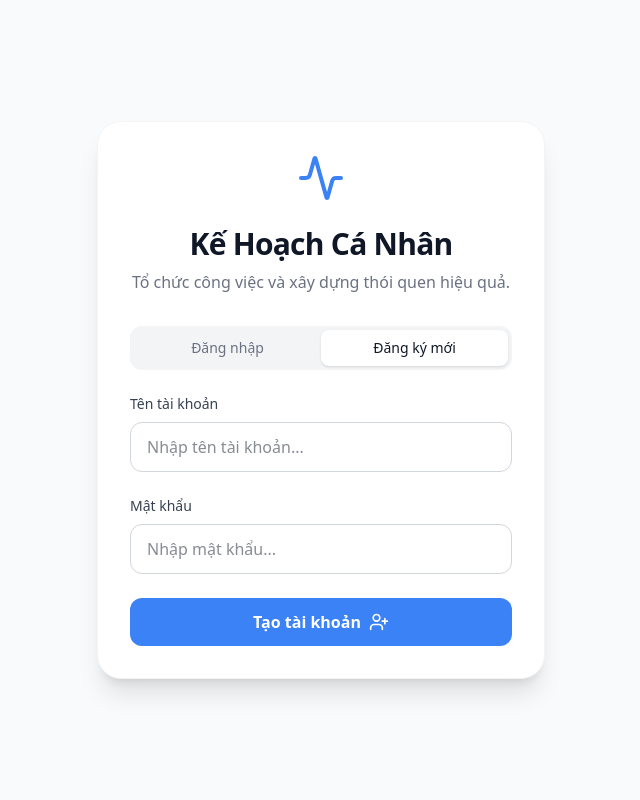
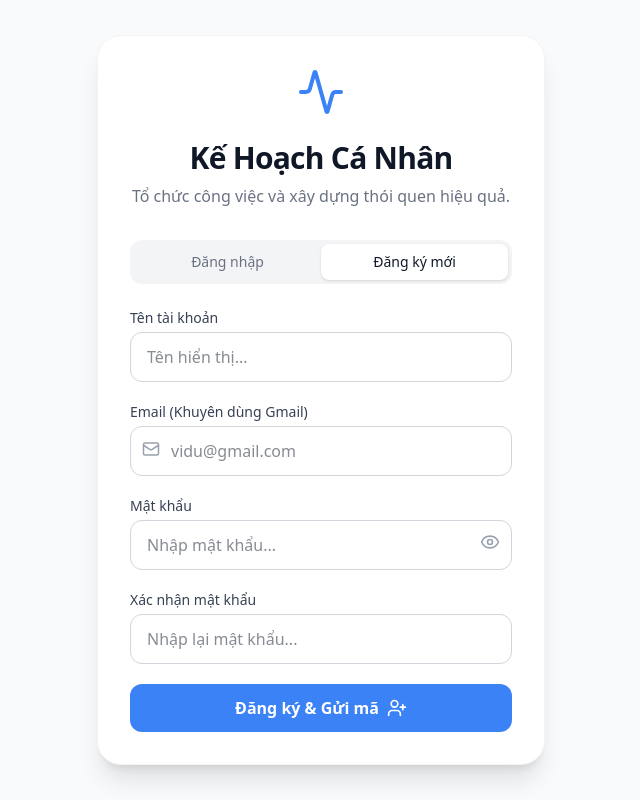
Before and after one commit to chuthanhbinh24-creator/ke-hoach-ca-nhan, a React (Vite) app: page / in a window 1280 px wide. Both pictures are taken after a click on the button "Đăng ký mới". Shown: the whole page, without its empty margins (319-959 px from the left). Built offline with nearby package versions, Linux system fonts and the light colour scheme.

Commit message:
Update AuthView.tsx

```diff
--- a/src/components/AuthView.tsx
+++ b/src/components/AuthView.tsx
@@ -1,29 +1,113 @@
 import React, { useState } from 'react';
 import { useAppStore } from '../store';
-import { Activity, LogIn, UserPlus } from 'lucide-react';
+import { Activity, LogIn, UserPlus, Eye, EyeOff, KeyRound, Mail, ArrowLeft, RefreshCw } from 'lucide-react';
 import { cn } from '../lib/utils';
 
+type AuthMode = 'login' | 'register' | 'forgot_password';
+
 export function AuthView() {
-  const { login, register } = useAppStore();
+  const { login, register, checkEmailExists, resetPassword } = useAppStore();
+
+  const [mode, setMode] = useState<AuthMode>('login');
   const [username, setUsername] = useState('');
+  const [email, setEmail] = useState('');
   const [password, setPassword] = useState('');
-  const [isLogin, setIsLogin] = useState(true);
+  const [confirmPassword, setConfirmPassword] = useState('');
+
+  const [showPassword, setShowPassword] = useState(false);
   const [error, setError] = useState('');
+
+  // Verification
+  const [step, setStep] = useState<1 | 2>(1); // 1: Info, 2: Verification
+  const [sentCode, setSentCode] = useState<string | null>(null);
+  const [verificationCode, setVerificationCode] = useState('');
+
+  const resetForm = (newMode: AuthMode) => {
+    setMode(newMode);
+    setError('');
+    setStep(1);
+    setSentCode(null);
+    setVerificationCode('');
+    // clear some fields?
+    setPassword('');
+    setConfirmPassword('');
+  };
+
+  const simulateSendEmail = (targetEmail: string, context: string) => {
+    const code = Math.floor(100000 + Math.random() * 900000).toString();
+    setSentCode(code);
+    alert(`[Mô phỏng Gửi Email - ${context}]\nĐã gửi đến: ${targetEmail}\nMã xác nhận của bạn là: ${code}\n(Trong thực tế mã sẽ được gửi qua Google Account/Gmail)`);
+  };
+
+  const handleRegisterSubmit = () => {
+    if (password !== confirmPassword) {
+      setError('Mật khẩu xác nhận không khớp!');
+      return;
+    }
+    if (checkEmailExists(email)) {
+      setError('Email này đã được sử dụng!');
+      return;
+    }
+
+    // if Google account (gmail), send code
+    if (email.toLowerCase().endsWith('@gmail.com') || email.toLowerCase().endsWith('@googlemail.com')) {
+      setError('');
+      simulateSendEmail(email, 'Đăng ký tài khoản');
+      setStep(2);
+    } else {
+      // Direct register for non-google or we can enforce email verification for all
+      setError('');
+      simulateSendEmail(email, 'Đăng ký tài khoản');
+      setStep(2);
+    }
+  };
+
+  const handleForgotPasswordSubmit = () => {
+    if (!checkEmailExists(email)) {
+      setError('Không tìm thấy tài khoản liên kết với Email này.');
+      return;
+    }
+    setError('');
+    simulateSendEmail(email, 'Khôi phục mật khẩu');
+    setStep(2);
+  };
 
   const handleSubmit = (e: React.FormEvent) => {
     e.preventDefault();
     setError('');
-    const trimmed = username.trim();
-    if (trimmed) {
-      if (isLogin) {
-        const result = login(trimmed, password);
+
+    if (mode === 'login') {
+      const result = login(username.trim(), password);
+      if (!result.success) setError(result.error!);
+      return;
+    }
+
+    if (step === 1) {
+      if (mode === 'register') {
+        handleRegisterSubmit();
+      } else if (mode === 'forgot_password') {
+        handleForgotPasswordSubmit();
+      }
+    } else if (step === 2) {
+      if (verificationCode !== sentCode) {
+        setError('Mã xác nhận không đúng!');
+        return;
+      }
+
+      if (mode === 'register') {
+        const result = register(username.trim(), email.trim(), password);
         if (!result.success) {
           setError(result.error!);
+        } else {
+          // auto login is handled internally? wait, register sets currentUser
         }
-      } else {
-        const result = register(trimmed, password);
+      } else if (mode === 'forgot_password') {
+        const result = resetPassword(email.trim(), password);
         if (!result.success) {
           setError(result.error!);
+        } else {
+          alert('Cập nhật mật khẩu thành công! Vui lòng đăng nhập.');
+          resetForm('login');
         }
       }
     }
@@ -42,13 +126,13 @@ export function AuthView() {
           Tổ chức công việc và xây dựng thói quen hiệu quả.
         </p>
 
-        {/* Tabs */}
+        {mode !== 'forgot_password' && (
           <div className="flex bg-gray-100 dark:bg-gray-900 rounded-xl p-1 mb-6">
             <button
-            onClick={() => { setIsLogin(true); setError(''); }}
+              onClick={() => resetForm('login')}
               className={cn(
                 "flex-1 py-2 text-sm font-medium rounded-lg transition-all",
-              isLogin
+                mode === 'login'
                   ? "bg-white dark:bg-gray-800 shadow-sm text-gray-900 dark:text-white"
                   : "text-gray-500 hover:text-gray-700 dark:hover:text-gray-300"
               )}
@@ -56,10 +140,10 @@ export function AuthView() {
               Đăng nhập
             </button>
             <button
-            onClick={() => { setIsLogin(false); setError(''); }}
+              onClick={() => resetForm('register')}
               className={cn(
                 "flex-1 py-2 text-sm font-medium rounded-lg transition-all",
-              !isLogin
+                mode === 'register'
                   ? "bg-white dark:bg-gray-800 shadow-sm text-gray-900 dark:text-white"
                   : "text-gray-500 hover:text-gray-700 dark:hover:text-gray-300"
               )}
@@ -67,53 +151,145 @@ export function AuthView() {
               Đăng ký mới
             </button>
           </div>
+        )}
 
-        <form onSubmit={handleSubmit} className="space-y-6">
+        {mode === 'forgot_password' && (
+          <button
+            onClick={() => resetForm('login')}
+            className="flex items-center text-sm text-gray-500 hover:text-primary mb-4 transition-colors"
+          >
+            <ArrowLeft size={16} className="mr-1" /> Quay lại đăng nhập
+          </button>
+        )}
+
+        <form onSubmit={handleSubmit} className="space-y-5">
+          {step === 1 && (
+            <>
+              {(mode === 'login' || mode === 'register') && (
                 <div>
-            <label
-              htmlFor="username"
-              className="block text-sm font-medium text-gray-700 dark:text-gray-300 mb-2"
-            >
-              Tên tài khoản
+                  <label className="block text-sm font-medium text-gray-700 dark:text-gray-300 mb-1">
+                    {mode === 'login' ? 'Tên / Email' : 'Tên tài khoản'}
                   </label>
                   <input
-              id="username"
                     type="text"
                     required
                     value={username}
-              onChange={(e) => {
-                setUsername(e.target.value);
-                setError('');
-              }}
-              placeholder="Nhập tên tài khoản..."
+                    onChange={(e) => { setUsername(e.target.value); setError(''); }}
+                    placeholder={mode === 'login' ? "Tên hoặc Email đăng nhập..." : "Tên hiển thị..."}
                     className="w-full rounded-xl border border-gray-300 dark:border-gray-600 bg-white dark:bg-gray-700 px-4 py-3 text-gray-900 dark:text-white focus:border-primary focus:outline-none focus:ring-2 focus:ring-primary/20 transition-all"
                   />
                 </div>
+              )}
 
+              {(mode === 'register' || mode === 'forgot_password') && (
                 <div>
-            <label
-              htmlFor="password"
-              className="block text-sm font-medium text-gray-700 dark:text-gray-300 mb-2"
-            >
-              Mật khẩu
+                  <label className="block text-sm font-medium text-gray-700 dark:text-gray-300 mb-1">
+                    Email {mode === 'register' && '(Khuyên dùng Gmail)'}
                   </label>
+                  <div className="relative">
+                    <Mail size={18} className="absolute left-3 top-3.5 text-gray-400" />
                     <input
-              id="password"
-              type="password"
+                      type="email"
+                      required
+                      value={email}
+                      onChange={(e) => { setEmail(e.target.value); setError(''); }}
+                      placeholder="vidu@gmail.com"
+                      className="w-full rounded-xl border border-gray-300 dark:border-gray-600 bg-white dark:bg-gray-700 pl-10 pr-4 py-3 text-gray-900 dark:text-white focus:border-primary focus:outline-none focus:ring-2 focus:ring-primary/20 transition-all"
+                    />
+                  </div>
+                </div>
+              )}
+
+              {(mode === 'login' || mode === 'register' || mode === 'forgot_password') && (
+                <div>
+                  <label className="block text-sm font-medium text-gray-700 dark:text-gray-300 mb-1">
+                    {mode === 'forgot_password' ? 'Mật khẩu mới' : 'Mật khẩu'}
+                  </label>
+                  <div className="relative">
+                    <input
+                      type={showPassword ? "text" : "password"}
                       required
                       value={password}
-              onChange={(e) => {
-                setPassword(e.target.value);
-                setError('');
-              }}
-              placeholder="Nhập mật khẩu..."
-              className="w-full rounded-xl border border-gray-300 dark:border-gray-600 bg-white dark:bg-gray-700 px-4 py-3 text-gray-900 dark:text-white focus:border-primary focus:outline-none focus:ring-2 focus:ring-primary/20 transition-all"
+                      onChange={(e) => { setPassword(e.target.value); setError(''); }}
+                      placeholder={mode === 'forgot_password' ? "Nhập mật khẩu mới..." : "Nhập mật khẩu..."}
+                      className="w-full rounded-xl border border-gray-300 dark:border-gray-600 bg-white dark:bg-gray-700 pl-4 pr-12 py-3 text-gray-900 dark:text-white focus:border-primary focus:outline-none focus:ring-2 focus:ring-primary/20 transition-all"
+                    />
+                    <button
+                      type="button"
+                      onClick={() => setShowPassword(!showPassword)}
+                      className="absolute right-3 top-3 text-gray-400 hover:text-gray-600 dark:hover:text-gray-300 transition-colors focus:outline-none"
+                    >
+                      {showPassword ? <EyeOff size={20} /> : <Eye size={20} />}
+                    </button>
+                  </div>
+                </div>
+              )}
+
+              {mode === 'register' && (
+                <div>
+                  <label className="block text-sm font-medium text-gray-700 dark:text-gray-300 mb-1">
+                    Xác nhận mật khẩu
+                  </label>
+                  <div className="relative">
+                    <input
+                      type={showPassword ? "text" : "password"}
+                      required
+                      value={confirmPassword}
+                      onChange={(e) => { setConfirmPassword(e.target.value); setError(''); }}
+                      placeholder="Nhập lại mật khẩu..."
+                      className="w-full rounded-xl border border-gray-300 dark:border-gray-600 bg-white dark:bg-gray-700 pl-4 pr-12 py-3 text-gray-900 dark:text-white focus:border-primary focus:outline-none focus:ring-2 focus:ring-primary/20 transition-all"
                     />
                   </div>
+                </div>
+              )}
+            </>
+          )}
+
+          {step === 2 && (
+            <div className="text-center p-4 bg-primary/5 rounded-xl border border-primary/20">
+              <KeyRound size={32} className="mx-auto mb-3 text-primary" style={{ color: 'var(--color-primary)' }} />
+              <h3 className="font-semibold text-lg text-gray-900 dark:text-white mb-2">Nhập mã xác nhận</h3>
+              <p className="text-sm text-gray-500 mb-4">
+                Mã xác nhận gồm 6 số đã được gửi đến:<br/><span className="font-medium text-gray-700 dark:text-gray-300">{email}</span>
+              </p>
+              <input
+                type="text"
+                required
+                maxLength={6}
+                value={verificationCode}
+                onChange={(e) => { setVerificationCode(e.target.value.replace(/\D/g, '')); setError(''); }}
+                placeholder="000000"
+                className="w-full text-center text-2xl tracking-[0.5em] font-mono rounded-xl border border-gray-300 dark:border-gray-600 bg-white dark:bg-gray-700 px-4 py-3 text-gray-900 dark:text-white focus:border-primary focus:outline-none focus:ring-2 focus:ring-primary/20 transition-all"
+              />
+              <button
+                type="button"
+                onClick={() => {
+                  simulateSendEmail(email, mode === 'register' ? 'Đăng ký tài khoản' : 'Khôi phục mật khẩu')
+                }}
+                className="mt-4 text-sm font-medium text-primary hover:underline"
+                style={{ color: 'var(--color-primary)' }}
+              >
+                Gửi lại mã
+              </button>
+            </div>
+          )}
 
           {error && (
             <div className="text-red-500 text-sm font-medium p-3 bg-red-50 dark:bg-red-900/20 rounded-lg">
               {error}
+            </div>
+          )}
+
+          {mode === 'login' && step === 1 && (
+            <div className="flex justify-end">
+              <button
+                type="button"
+                onClick={() => resetForm('forgot_password')}
+                className="text-sm font-medium text-primary hover:underline transition-all"
+                style={{ color: 'var(--color-primary)' }}
+              >
+                Quên mật khẩu?
+              </button>
             </div>
           )}
 
@@ -122,8 +298,16 @@ export function AuthView() {
             className="flex w-full items-center justify-center space-x-2 rounded-xl bg-primary px-4 py-3 font-semibold text-white hover:opacity-90 transition-opacity"
             style={{ backgroundColor: 'var(--color-primary, rgb(59, 130, 246))' }}
           >
-            <span>{isLogin ? 'Đăng nhập' : 'Tạo tài khoản'}</span>
-            {isLogin ? <LogIn size={20} /> : <UserPlus size={20} />}
+            <span>
+              {step === 2
+                ? 'Xác nhận'
+                : mode === 'login'
+                  ? 'Đăng nhập'
+                  : mode === 'register'
+                    ? 'Đăng ký & Gửi mã'
+                    : 'Lấy lại mật khẩu'}
+            </span>
+            {step === 1 && (mode === 'login' ? <LogIn size={20} /> : <UserPlus size={20} />)}
           </button>
         </form>
       </div>
```
Lines whose indentation alone changed are shown as unchanged.
